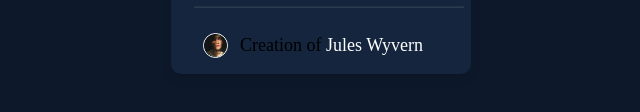
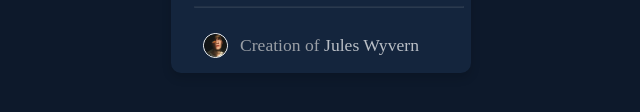
Before and after one commit to emachizy/nft-card, a plain HTML site: page nft.html in a window 1280 px wide. Shown: the part 574-686 px from the top of the page, without its empty margins (319-959 px from the left). Drawn offline with Linux system fonts and the light colour scheme.

Commit message:
footer font updated

```diff
--- a/nft.css
+++ b/nft.css
@@ -144,6 +144,9 @@ body {
 
 .footer p {
     margin-left: 0.75rem;
+    color: lightgray;
+    font-size: 1.1rem;
+    opacity: .7;
 }
 
 .footer span {
```
